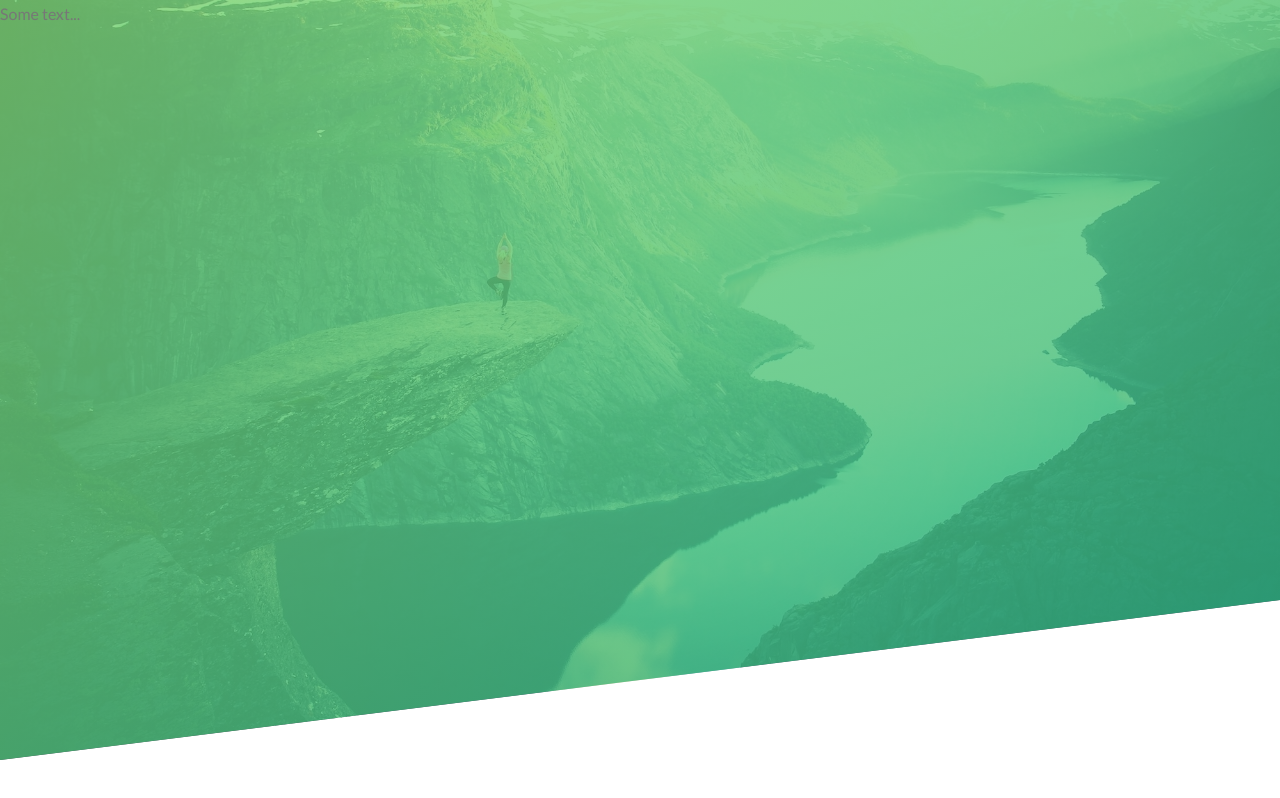
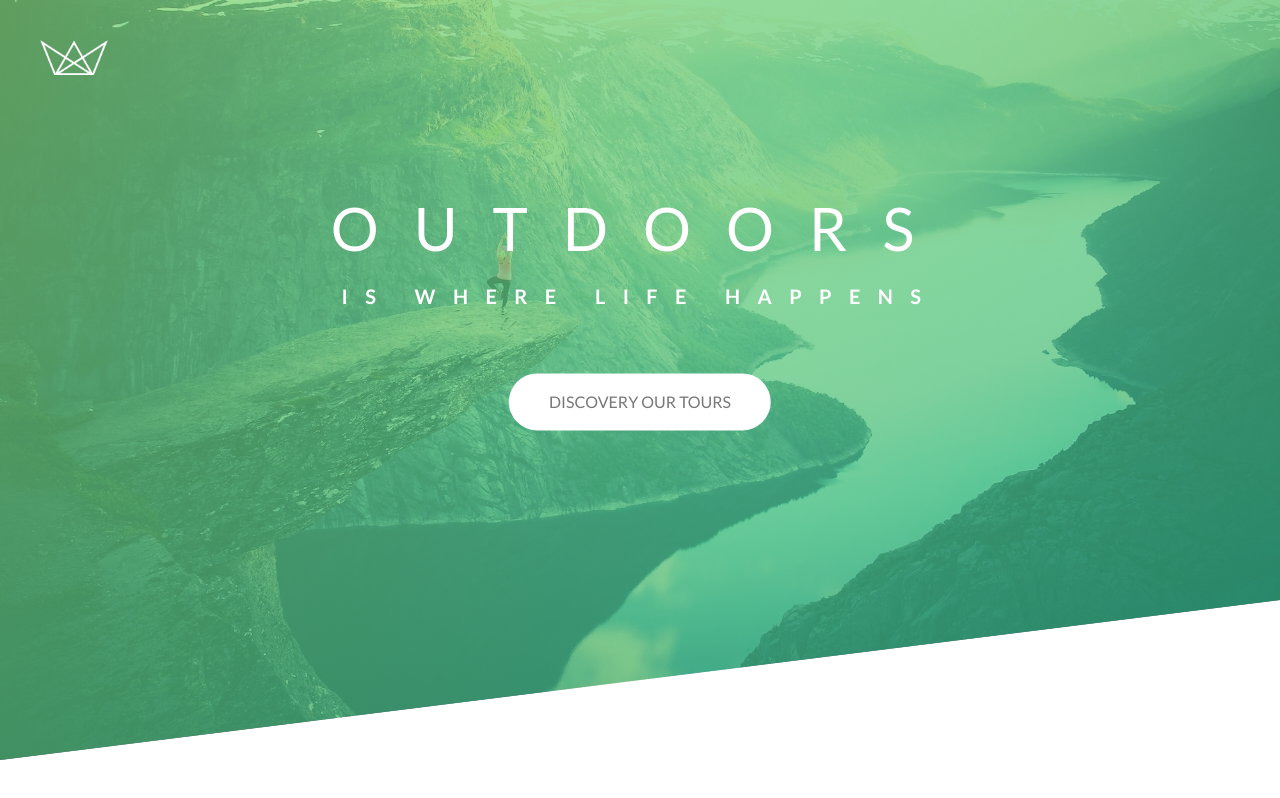
Before and after one commit to santoscdavid/natours-front-vuejs, a Vue app: page / in a window 1280 px wide. Built offline with nearby package versions, Linux system fonts and the light colour scheme.

Commit message:
#1 added header content and initial button configuration (in progress)

```diff
--- a/src/components/Header.vue
+++ b/src/components/Header.vue
@@ -1,5 +1,17 @@
 <template>
-  <header class="header">Some text...</header>
+  <header class="header">
+    <div class="logo-box">
+      <img src="@/assets/logo-white.png" alt="logo" class="logo" />
+    </div>
+
+    <div class="text-box">
+      <h1 class="heading-primary">
+        <span class="heading-primary-main">Outdoors</span>
+        <span class="heading-primary-sub">is where life happens</span>
+      </h1>
+      <a href="#" class="btn btn-white"> Discovery our tours </a>
+    </div>
+  </header>
 </template>
 
 <script>
@@ -13,13 +25,117 @@ export default {
   height: 95vh;
   background-image: linear-gradient(
       to right bottom,
-      rgba(126, 213, 111, 0.8),
-      rgba(40, 180, 133, 0.8)
+      rgba(126, 213, 111, 0.7),
+      rgba(40, 180, 133, 0.7)
     ),
     url(../assets/hero.jpg);
   background-size: cover;
   background-position: top;
 
   clip-path: polygon(0 0, 100% 0, 100% 75vh, 0 100%);
+  position: relative;
+}
+.logo-box {
+  position: absolute;
+  top: 40px;
+  left: 40px;
+}
+
+.logo {
+  height: 35px;
+}
+
+.text-box {
+  position: absolute;
+  top: 40%;
+  left: 50%;
+  transform: translate(-50%, -50%);
+  text-align: center;
+}
+
+.heading-primary {
+  color: #fff;
+  text-transform: uppercase;
+
+  backface-visibility: hidden;
+  margin-bottom: 60px;
+}
+.heading-primary-main {
+  display: block;
+  font-size: 60px;
+  font-weight: 400;
+  letter-spacing: 35px;
+
+  animation-name: moveInLeft;
+  animation-duration: 1.5s;
+  animation-timing-function: ease-in;
+
+  /* animation-iteration-count: 3; */
+  /* animation-delay: 3s; */
+}
+.heading-primary-sub {
+  display: block;
+  font-size: 20px;
+  font-weight: 700;
+  letter-spacing: 17.4px;
+
+  animation: moveInRight 1.5s ease-in;
+}
+
+@keyframes moveInLeft {
+  0% {
+    opacity: 0;
+    transform: translateX(-100px);
+  }
+
+  80% {
+    transform: translateX(20px);
+  }
+
+  100% {
+    opacity: 1;
+    transform: translate(0);
+  }
+}
+
+@keyframes moveInRight {
+  0% {
+    opacity: 0;
+    transform: translateX(100px);
+  }
+
+  80% {
+    transform: translateX(-20px);
+  }
+
+  100% {
+    opacity: 1;
+    transform: translate(0);
+  }
+}
+
+.btn:link,
+.btn:visited {
+  text-transform: uppercase;
+  text-decoration: none;
+  padding: 15px 40px;
+  display: inline-block;
+  border-radius: 100px;
+  transition: all 0.2s;
+}
+
+.btn:hover {
+  transform: translateY(-3px);
+  box-shadow: 0 10px 20px rgba(0, 0, 0, 0.2);
+}
+
+.btn:active {
+  transform: translateY(-1px);
+  box-shadow: 0 5px 10px rgba(0, 0, 0, 0.2);
+}
+
+.btn-white {
+  background-color: #fff;
+  color: #777;
 }
 </style>
```
